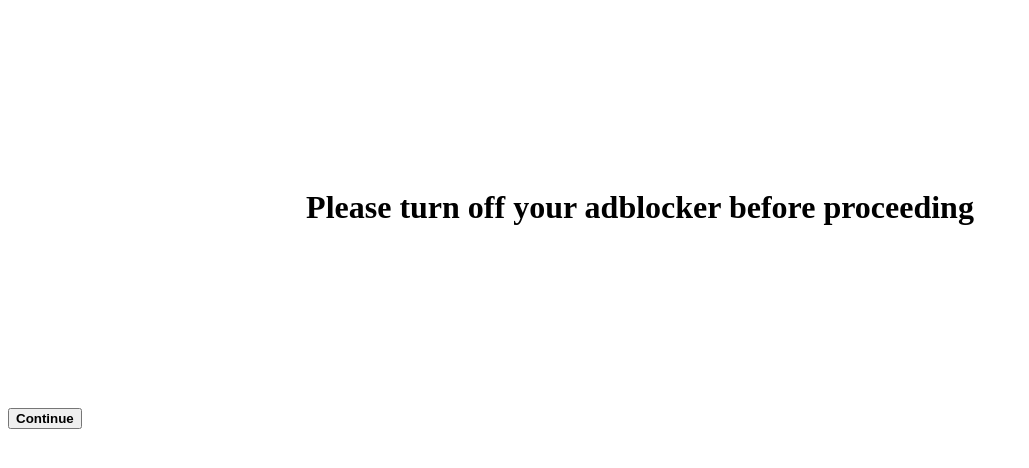
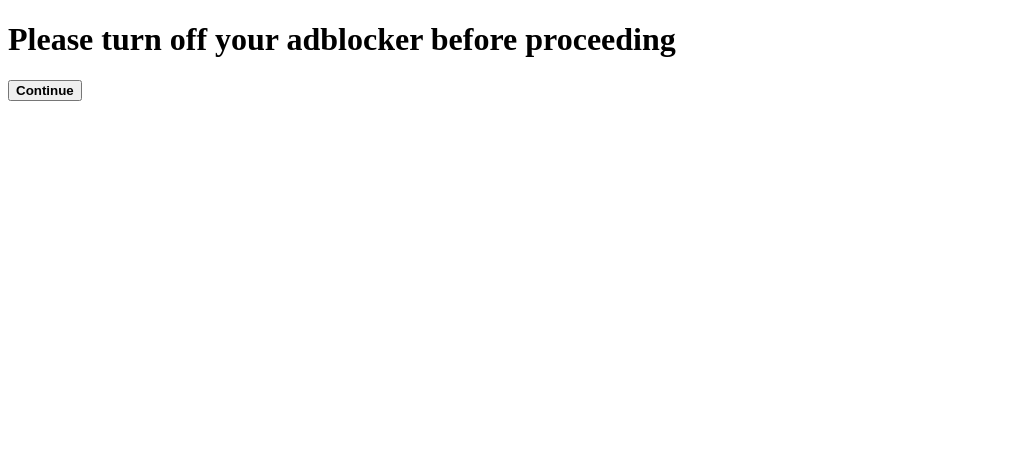
Before and after one commit to bradene0/ad-jumpy-scare, a plain HTML site: page index.html in a window 1280 px wide. Shown: the whole page, without its empty margins (0-1029 px from the left). Drawn offline with Linux system fonts and the light colour scheme.

Commit message:
Removed styling

```diff
--- a/style.css
+++ b/style.css
@@ -2,11 +2,3 @@ body {
     background-color: white;
 
 }
-
-#landing {
-    display: flex;
-    flex-direction: column;
-    justify-content: center;
-    align-items: center;
-    padding: 10em;
-}
```
